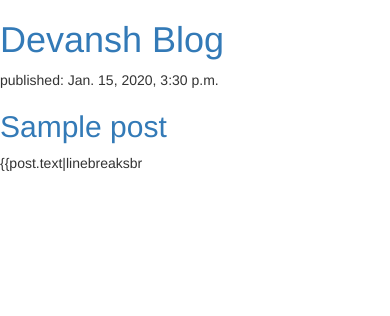
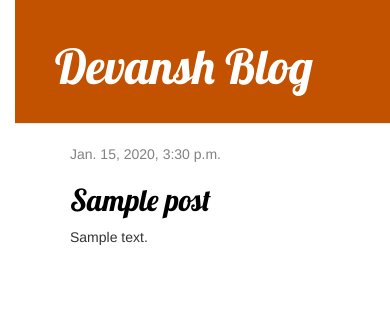
Before and after one commit to devansh-299/Blog-Django, a Django app: template blog/templates/blog/post_list.html in a window 390 px wide. Shown: the top 316 px of the page. Run offline with Django 3.2, Linux system fonts and the light colour scheme; the template is opened without the code that fills it: values that come from a table or form of the project are taken from there, others are empty; tables that the repository leaves empty hold one stand-in row (values such as "Sample post"); some libraries are stand-ins or nearby versions.

Commit message:
Django practice Blog app

```diff
--- a/blog/models.py
+++ b/blog/models.py
@@ -2,7 +2,7 @@ from django.db import models
 from django.conf import settings
 from django.utils import timezone
 
-class Post (models.Model):       # here we defined that our object Post is a django model and has to be saved in database
+class Post (models.Model):       # here we defined that our object Post is a django model and has to be saved in database  , in python bracket has parent class
 
 	# now here we will be specifying the attributes of our object model!
 
@@ -11,7 +11,7 @@ class Post (models.Model):       # here we defined that our object Post is a dja
 	text = models.TextField()						# text without upper limit
 	created_date = models.DateTimeField(default=timezone.now)
 	published_date = models.DateTimeField(blank=True, null=True)
-	def publish(self):
+	def publish(self):                               # we call this method when we want to publish the blog post and hence get the time of that instance
 		self.published_date = timezone.now()
 		self.save()
 	def __str__(self):
--- a/blog/static/css/blog.css
+++ b/blog/static/css/blog.css
@@ -1,3 +1,53 @@
 h1 a, h2 a {
     color: #C25100;
+    font-family: 'Lobster';
 }
+body {
+	padding-left: 15px;
+}
+.page-header {
+    background-color: #C25100;
+    margin-top: 0;
+    padding: 20px 20px 20px 40px;
+}
+
+.page-header h1, .page-header h1 a, .page-header h1 a:visited, .page-header h1 a:active {
+    color: #ffffff;
+    font-size: 36pt;
+    text-decoration: none;
+}
+
+.content {
+    margin-left: 40px;
+}
+
+h1, h2, h3, h4 {
+    font-family: 'Lobster', cursive;
+}
+
+.date {
+    color: #828282;
+}
+
+.save {
+    float: right;
+}
+
+.post-form textarea, .post-form input {
+    width: 100%;
+}
+
+.top-menu, .top-menu:hover, .top-menu:visited {
+    color: #ffffff;
+    float: right;
+    font-size: 26pt;
+    margin-right: 20px;
+}
+
+.post {
+    margin-bottom: 70px;
+}
+
+.post h2 a, .post h2 a:visited {
+    color: #000000;
+}
--- /dev/null
+++ b/blog/templates/blog/base.html
@@ -0,0 +1,23 @@
+{% load static %}
+<html>
+    <head>
+        <title>Django Girls blog</title>
+        <link rel="stylesheet" href="//maxcdn.bootstrapcdn.com/bootstrap/3.2.0/css/bootstrap.min.css">
+        <link rel="stylesheet" href="//maxcdn.bootstrapcdn.com/bootstrap/3.2.0/css/bootstrap-theme.min.css">
+        <link rel="stylesheet" href="{% static 'css/blog.css' %}">   <!-- this specifies what we have to load from that static added above -->
+        <link href="//fonts.googleapis.com/css?family=Lobster&subset=latin,latin-ext" rel="stylesheet" type="text/css">
+    </head>
+    <body>
+    <div class="page-header">
+        <h1><a href="/">Devansh Blog</a></h1>
+    </div>
+    <div class="content container">
+        <div class="row">
+            <div class="col-md-8">
+            {% block content %}
+            {% endblock %}
+            </div>
+        </div>
+    </div>
+</body>
+</html>
--- a/blog/templates/blog/post_list.html
+++ b/blog/templates/blog/post_list.html
@@ -1,19 +1,12 @@
-<html>
-    <head>
-        <title>Django Girls blog</title>
-        <link rel="stylesheet" href="//maxcdn.bootstrapcdn.com/bootstrap/3.2.0/css/bootstrap.min.css">
-        <link rel="stylesheet" href="//maxcdn.bootstrapcdn.com/bootstrap/3.2.0/css/bootstrap-theme.min.css">
-    </head>
-    <body>
-        <div>
-            <h1><a href="/">Devansh Blog</a></h1>
+{% extends 'blog/base.html' %}
+{% block content %}
+    {% for post in posts %}
+        <div class="post">
+            <div class="date">
+                {{ post.published_date }}
+            </div>
+            <h2><a href="{% url 'post_detail' pk=post.pk %}">{{ post.title }}</a></h2>   <!-- pk stands for primary key -->
+            <p>{{ post.text|linebreaksbr }}</p>
         </div>
-        {% for post in posts %}
-        <div>
-            <p>published: {{post.published_date}}</p>
-            <h2><a href="">{{post.title}}</a></h2>
-            <p>{{post.text|linebreaksbr</p>
-        </div>
-        {% endfor %}
-    </body>
-</html>
+    {% endfor %}
+{% endblock %}
--- a/blog/urls.py
+++ b/blog/urls.py
@@ -2,4 +2,5 @@ from django.urls import path
 from . import views      # . for parent directory!
 urlpatterns  = [
 	path('',views.post_list,name='post_list'),
+	 path('post/<int:pk>/', views.post_detail, name='post_detail'),	  # I guess here int: pk is that we receive an integer that is primary key number of the given post
 ]
```
Also changed, not shown: blog/templates/blog/post_detail.html (added, +13 -0 lines), blog/views.py (+9 -1 lines).
